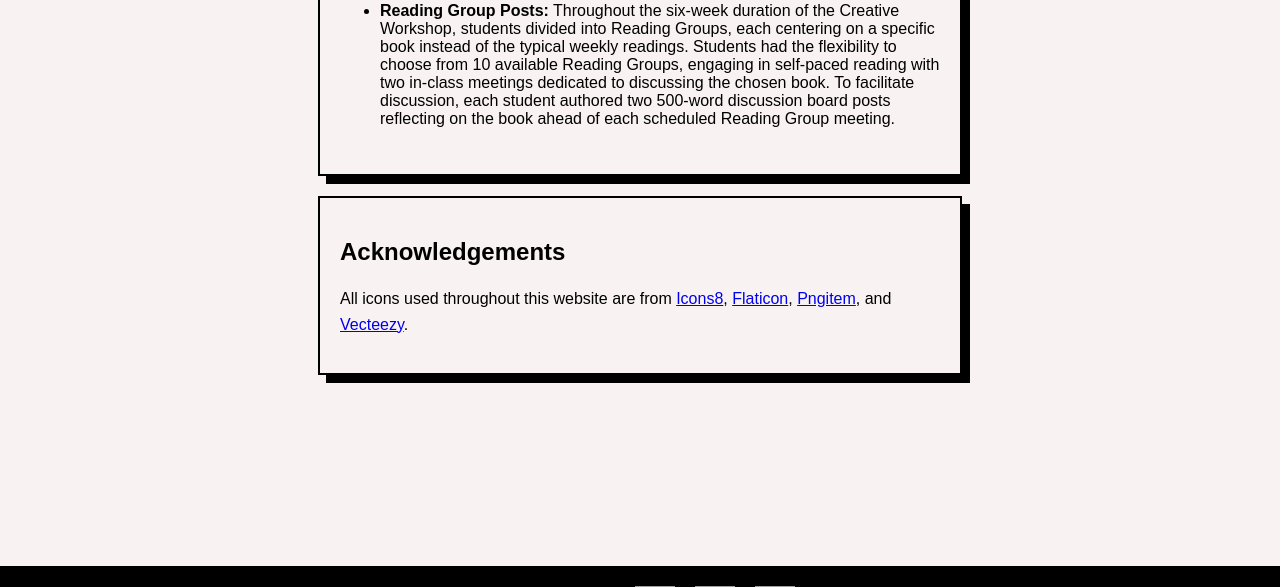
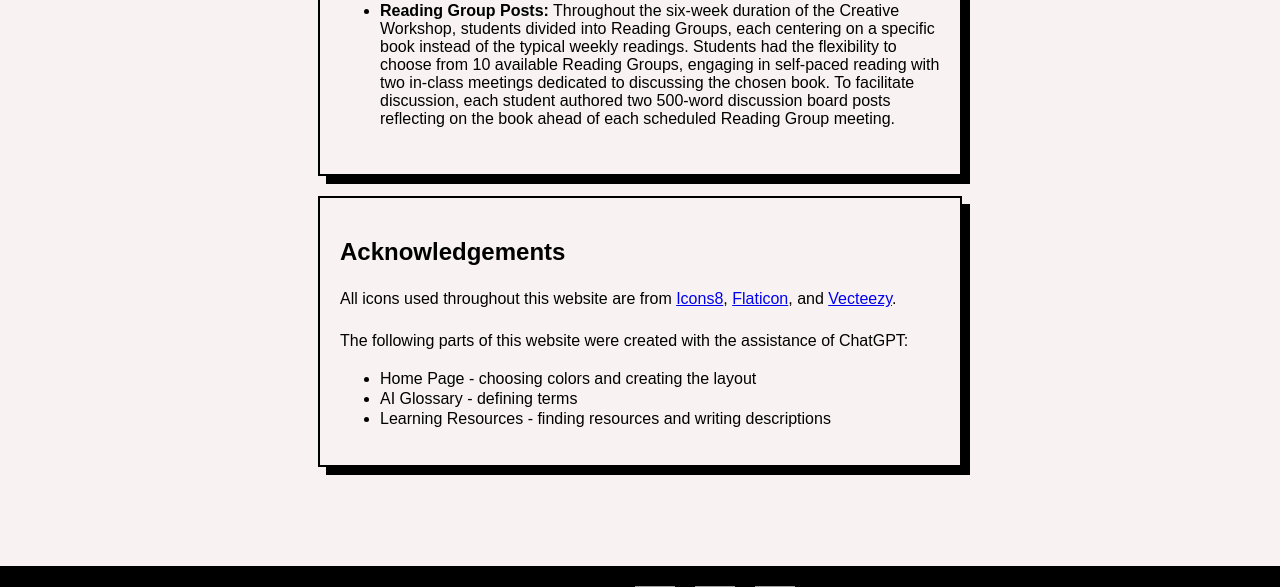
Before and after one commit to Joanne-Lee20/HDCC, a Flask app: page /about in a window 1280 px wide. Shown: the part 2013-2600 px from the top of the page. Run offline with Flask 3, Linux system fonts and the light colour scheme; grey boxes are pictures that could not be loaded.

Commit message:
update acknowledgements

```diff
--- a/static/css/style.css
+++ b/static/css/style.css
@@ -126,3 +126,7 @@
     margin: 20px;
     padding: 5px;
   }
+
+#list {
+    line-height: 0;
+}
--- a/templates/about.html
+++ b/templates/about.html
@@ -36,7 +36,13 @@
 
   <article class="definition-container">
     <h2>Acknowledgements</h2>
-    <p>All icons used throughout this website are from <a href="https://icons8.com/" target="_blank">Icons8</a>, <a href="https://www.flaticon.com" target="_blank">Flaticon</a>, <a href="https://www.pngitem.com" target="_blank">Pngitem</a>, and <a href="https://www.vecteezy.com" target="_blank">Vecteezy</a>.</p>
+    <p>All icons used throughout this website are from <a href="https://icons8.com/" target="_blank">Icons8</a>, <a href="https://www.flaticon.com" target="_blank">Flaticon</a>, and <a href="https://www.vecteezy.com" target="_blank">Vecteezy</a>.</p>
+    <p>The following parts of this website were created with the assistance of ChatGPT:</p>
+    <ul id="list">
+      <li>Home Page - choosing colors and creating the layout</li>
+      <li>AI Glossary - defining terms</li>
+      <li>Learning Resources - finding resources and writing descriptions</li>
+    </ul>
   </article>
 </main>
 {% endblock %}
```
